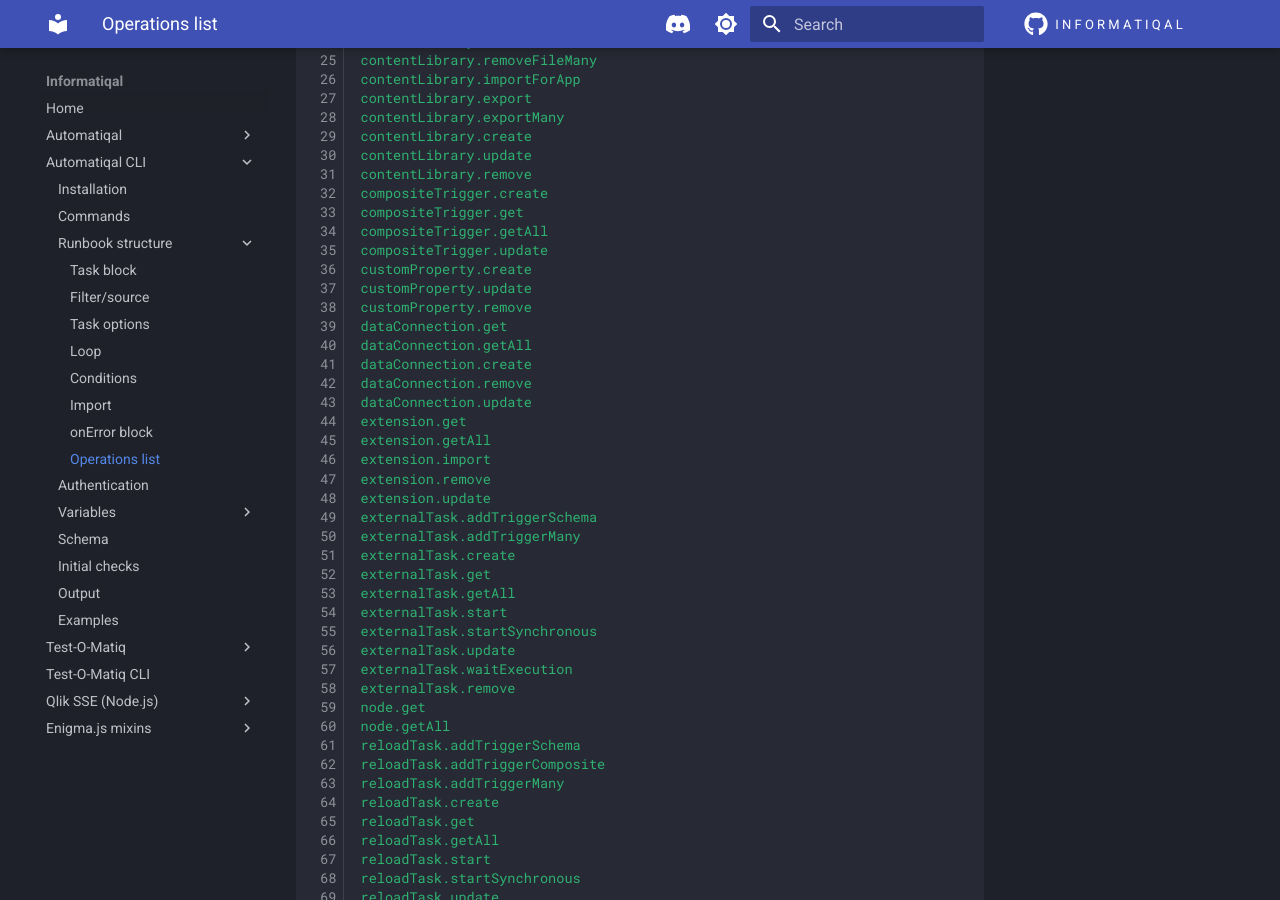
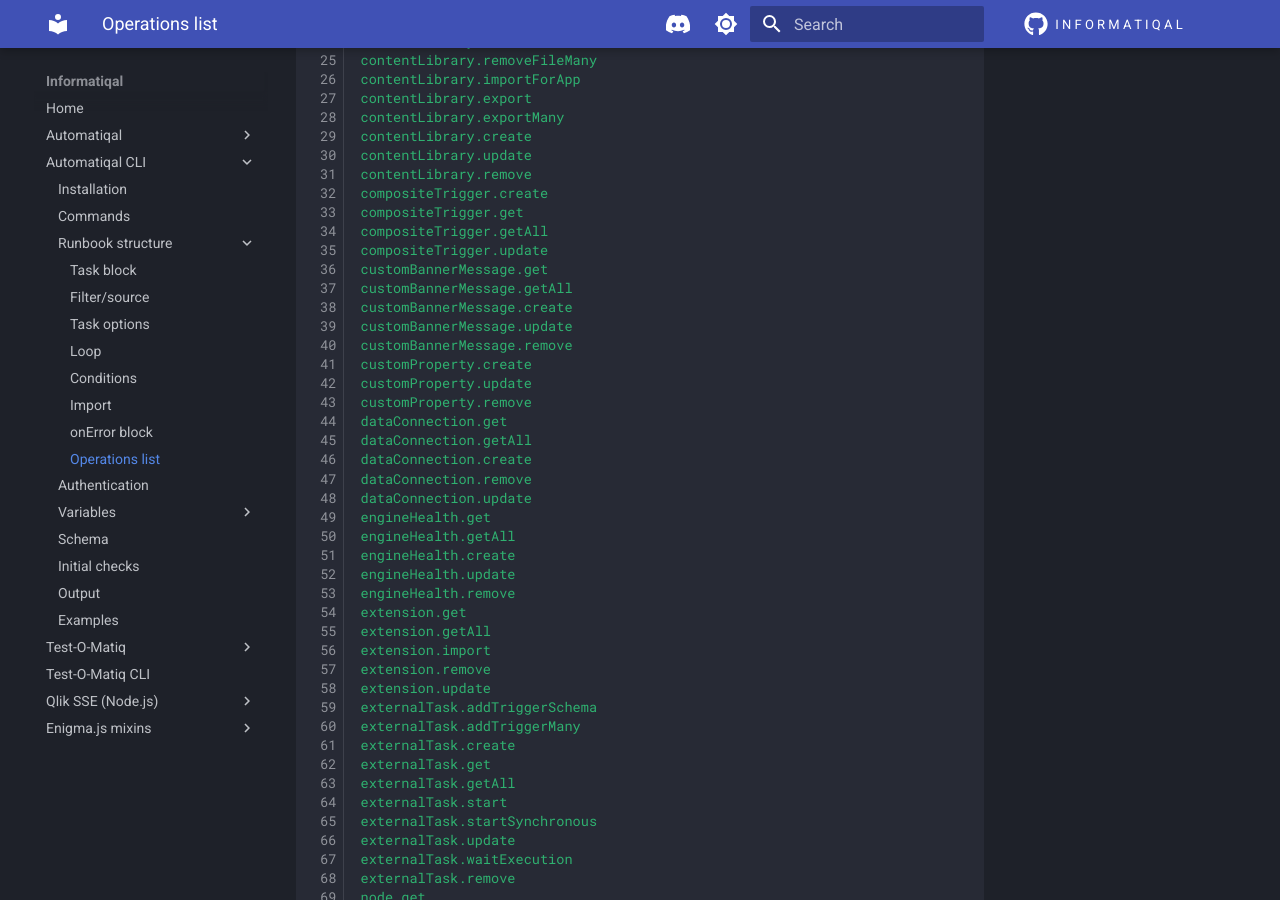
Before and after one commit to Informatiqal/docs, an MkDocs documentation site: the page built from docs/automatiqal-cli/task-details/operations-list.md, in a window 1280 px wide and 900 px high, scrolled down 684 px. Built offline with MkDocs 1.6.1 and Material for MkDocs 9.7.7, drawn with Linux system fonts in a browser that asks for light colours; some of the changed text lies outside the part shown.

Commit message:
updated operations list

```diff
--- a/docs/automatiqal-cli/task-details/operations-list.md
+++ b/docs/automatiqal-cli/task-details/operations-list.md
@@ -38,6 +38,11 @@ compositeTrigger.create
 compositeTrigger.get
 compositeTrigger.getAll
 compositeTrigger.update
+customBannerMessage.get
+customBannerMessage.getAll
+customBannerMessage.create
+customBannerMessage.update
+customBannerMessage.remove
 customProperty.create
 customProperty.update
 customProperty.remove
@@ -46,6 +51,11 @@ dataConnection.getAll
 dataConnection.create
 dataConnection.remove
 dataConnection.update
+engineHealth.get
+engineHealth.getAll
+engineHealth.create
+engineHealth.update
+engineHealth.remove
 extension.get
 extension.getAll
 extension.import
```
